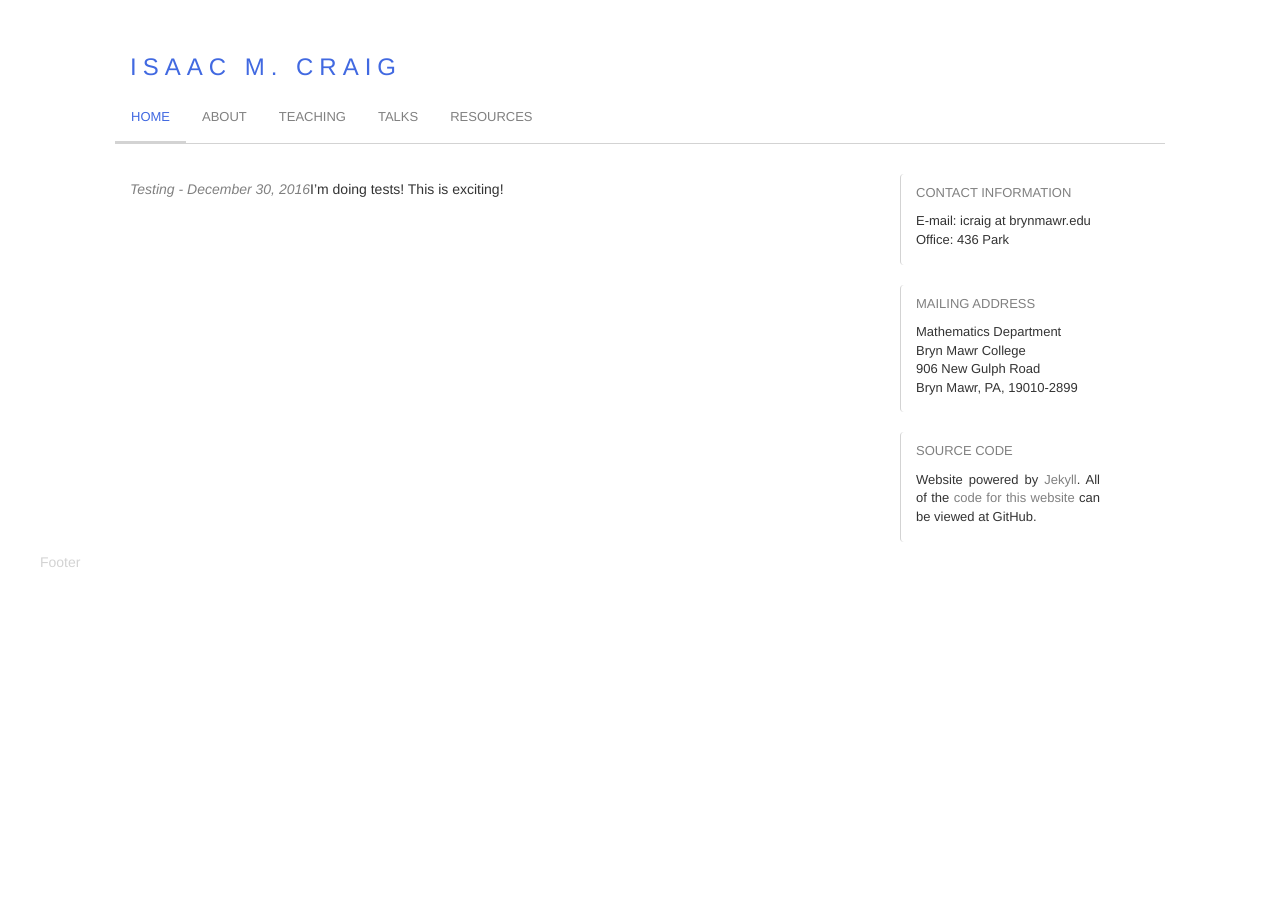
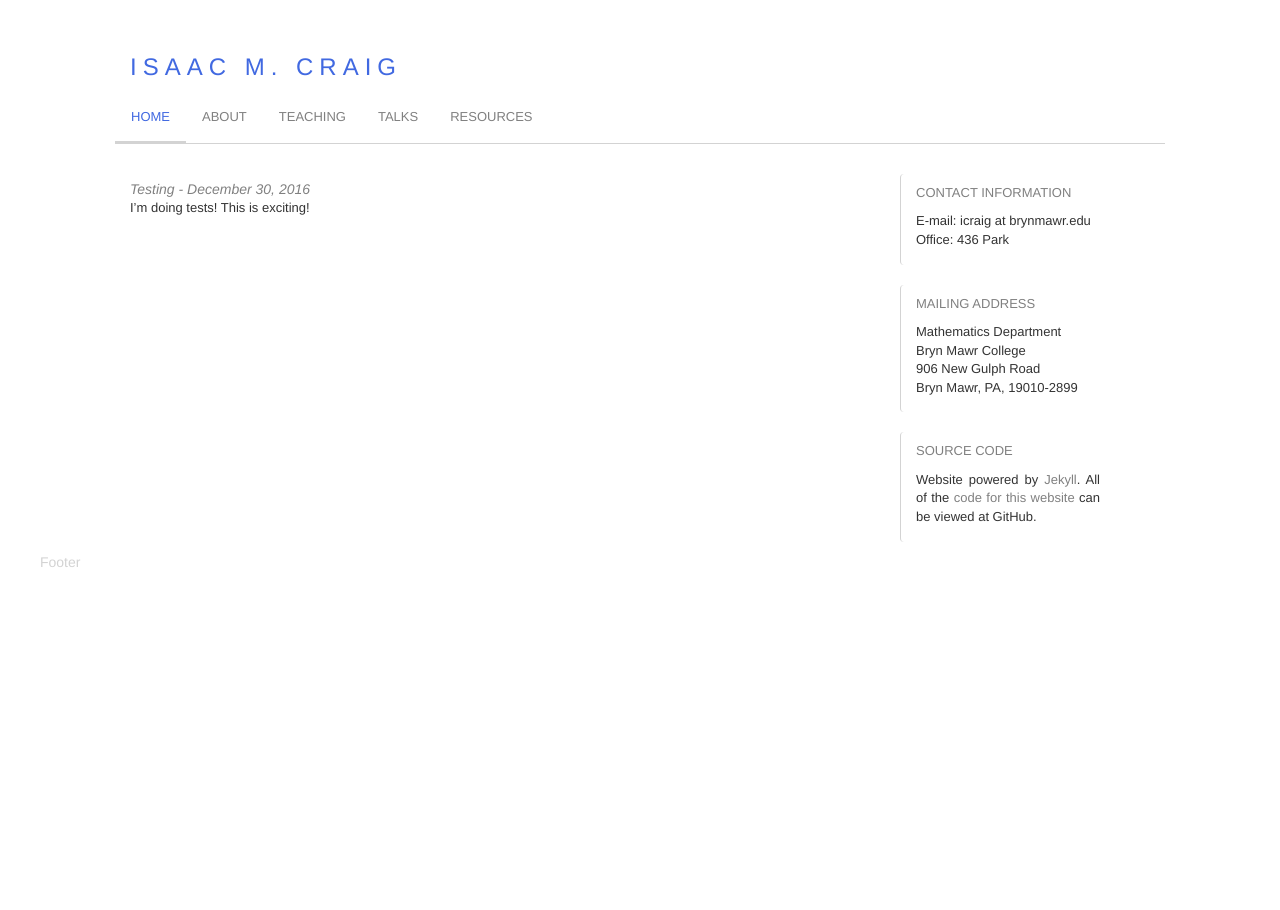
Before and after one commit to isundberg/isaacmc.github.io, a Jekyll site: the page built from README.md, in a window 1280 px wide. Built offline with Jekyll 4.4.1, drawn with Linux system fonts in a browser that asks for light colours; our own code applies the rules of GitHub Pages for plain Markdown files.

Commit message:
Update posts.html

```diff
--- a/_includes/posts.html
+++ b/_includes/posts.html
@@ -1,6 +1,8 @@
 <div id="posts" class="col-sm-12">
     {% for post in site.posts %}
-        <div id="contentItem">{{ post.title }}</div>
-        {{ post.content }}
+        <div id="contentBlock">
+            <div id="contentItem">{{ post.title }}</div>
+            <div id="contentSpace">{{ post.content }}</div>
+        </div>
     {% endfor %}
 </div>
```
